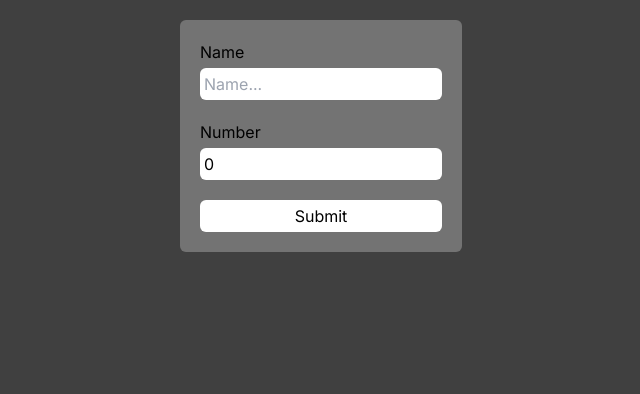
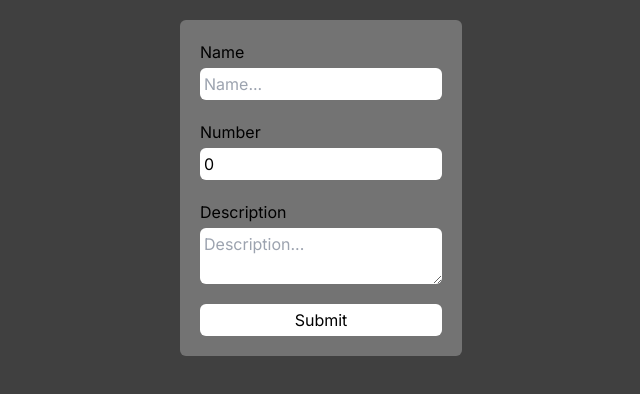
Before and after one commit to HrishikShaji/hrishixui, a Next.js app: page / in a window 1280 px wide. Shown: the top 394 px of the page, without its empty margins (319-959 px from the left). Built offline with nearby package versions, Linux system fonts and the light colour scheme.

Commit message:
InputTextArea added

```diff
--- a/app/components/Form.tsx
+++ b/app/components/Form.tsx
@@ -3,13 +3,15 @@
 import { FormEvent, useState } from "react";
 import { InputText } from "./InputText";
 import { InputNumber } from "./InputNumber";
+import { InputTextArea } from "./InputTextArea";
 
 export const Form = () => {
   const [name, setName] = useState("");
   const [number, setNumber] = useState(0);
+  const [description, setDescription] = useState("");
   const handleSubmit = async (e: FormEvent) => {
     e.preventDefault();
-    const data = { name: name, number: number };
+    const data = { name: name, number: number, description: description };
 
     try {
       await fetch("api/test", {
@@ -22,6 +24,7 @@ export const Form = () => {
     } finally {
       setName("");
       setNumber(0);
+      setDescription("");
     }
   };
 
@@ -42,6 +45,12 @@ export const Form = () => {
         placeholder="Number..."
         label="Number"
       />
+      <InputTextArea
+        onChange={setDescription}
+        value={description}
+        placeholder="Description..."
+        label="Description"
+      />
       <button type="submit" className="p-1 rounded-md bg-white text-black">
         Submit
       </button>
--- /dev/null
+++ b/app/components/InputTextArea.tsx
@@ -0,0 +1,24 @@
+"use client";
+
+import { Dispatch, SetStateAction } from "react";
+
+interface InputTextAreaProps {
+  label: string;
+  value: string;
+  onChange: Dispatch<SetStateAction<string>>;
+  placeholder: string;
+}
+
+export const InputTextArea: React.FC<InputTextAreaProps> = (props) => {
+  return (
+    <div className="flex flex-col gap-1">
+      <label>{props.label}</label>
+      <textarea
+        className="p-1 rounded-md text-black"
+        value={props.value}
+        onChange={(e) => props.onChange(e.target.value)}
+        placeholder={props.placeholder}
+      />
+    </div>
+  );
+};
```
